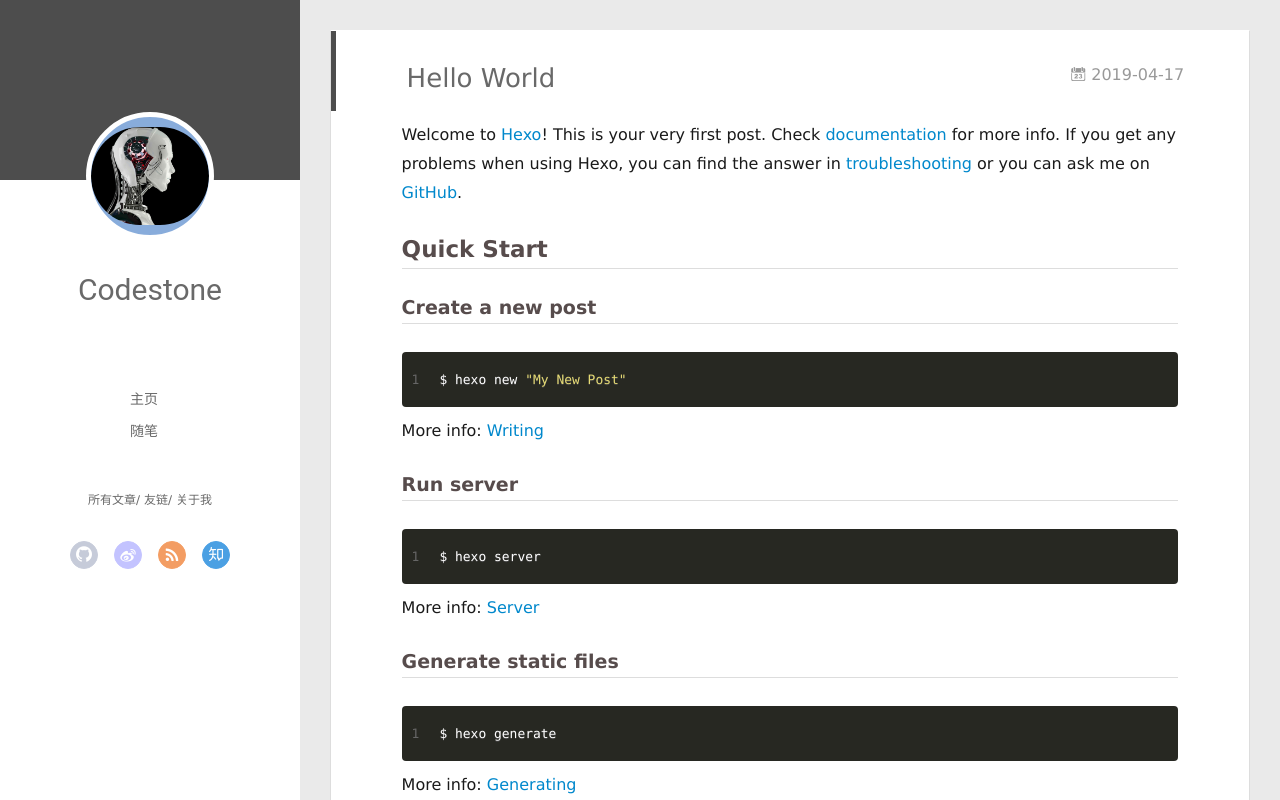
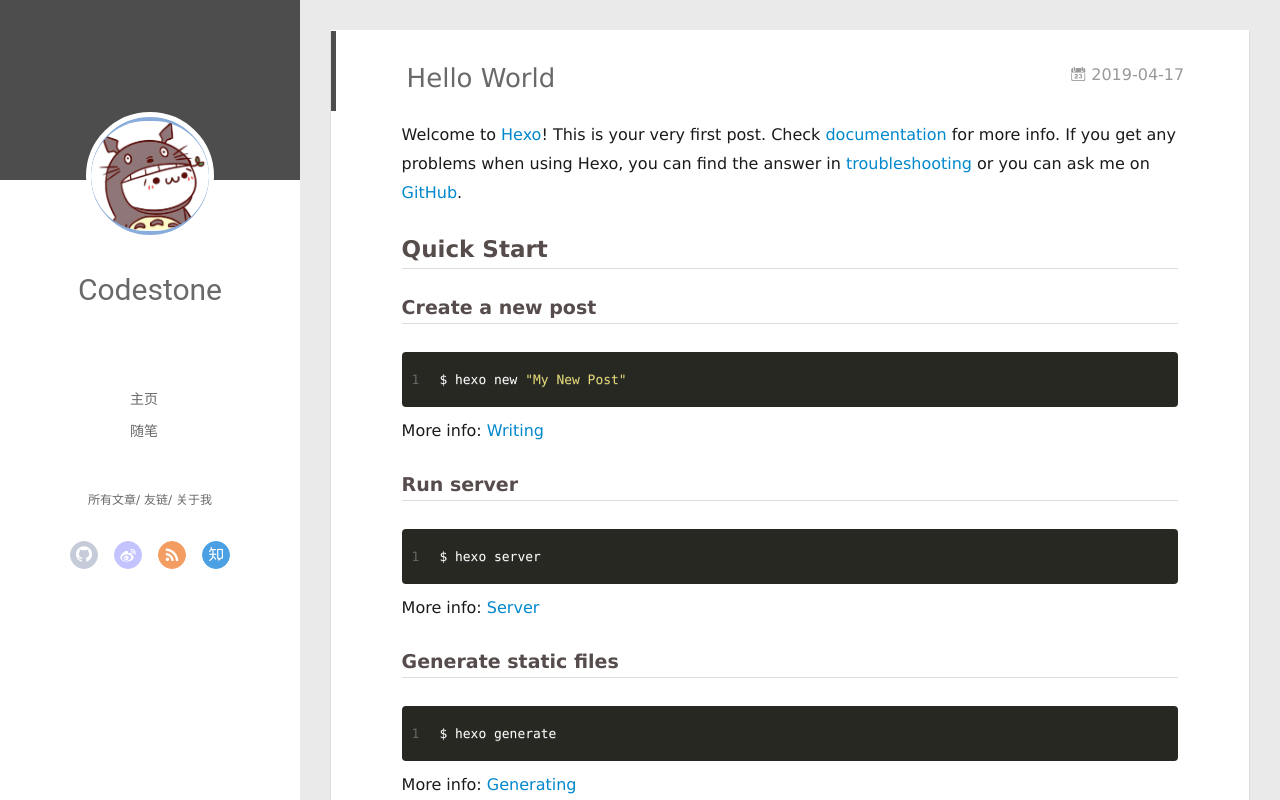
Before and after one commit to Codestone-hanyan/Codestone-hanyan.github.io, a plain HTML site: page 2019/04/17/hello-world/index.html in a window 1280 px wide. Drawn offline with Linux system fonts and the light colour scheme; no server answers.

Commit message:
Site updated: 2019-04-18 22:11:52

```diff
--- a/2019/04/17/hello-world/index.html
+++ b/2019/04/17/hello-world/index.html
@@ -47,7 +47,7 @@
 <div class="intrude-less">
 	<header id="header" class="inner">
 		<a href="/" class="profilepic">
-			<img src="/img/zhineng.png" class="js-avatar">
+			<img src="/img/longmao.png" class="js-avatar">
 		</a>
 		<hgroup>
 		  <h1 class="header-author"><a href="/">Codestone</a></h1>
@@ -105,7 +105,7 @@
 	<div class="intrude-less">
 		<header id="header" class="inner">
 			<div class="profilepic">
-				<img src="/img/zhineng.png" class="js-avatar">
+				<img src="/img/longmao.png" class="js-avatar">
 			</div>
 			<hgroup>
 			  <h1 class="header-author js-header-author">Codestone</h1>
```
Also changed, not shown: 2019/04/18/我的第一篇博客文章/index.html (+2 -2 lines), archives/2019/04/index.html (+2 -2 lines), archives/2019/index.html (+2 -2 lines), archives/index.html (+2 -2 lines), index.html (+2 -2 lines), img/longmao.png (added).
